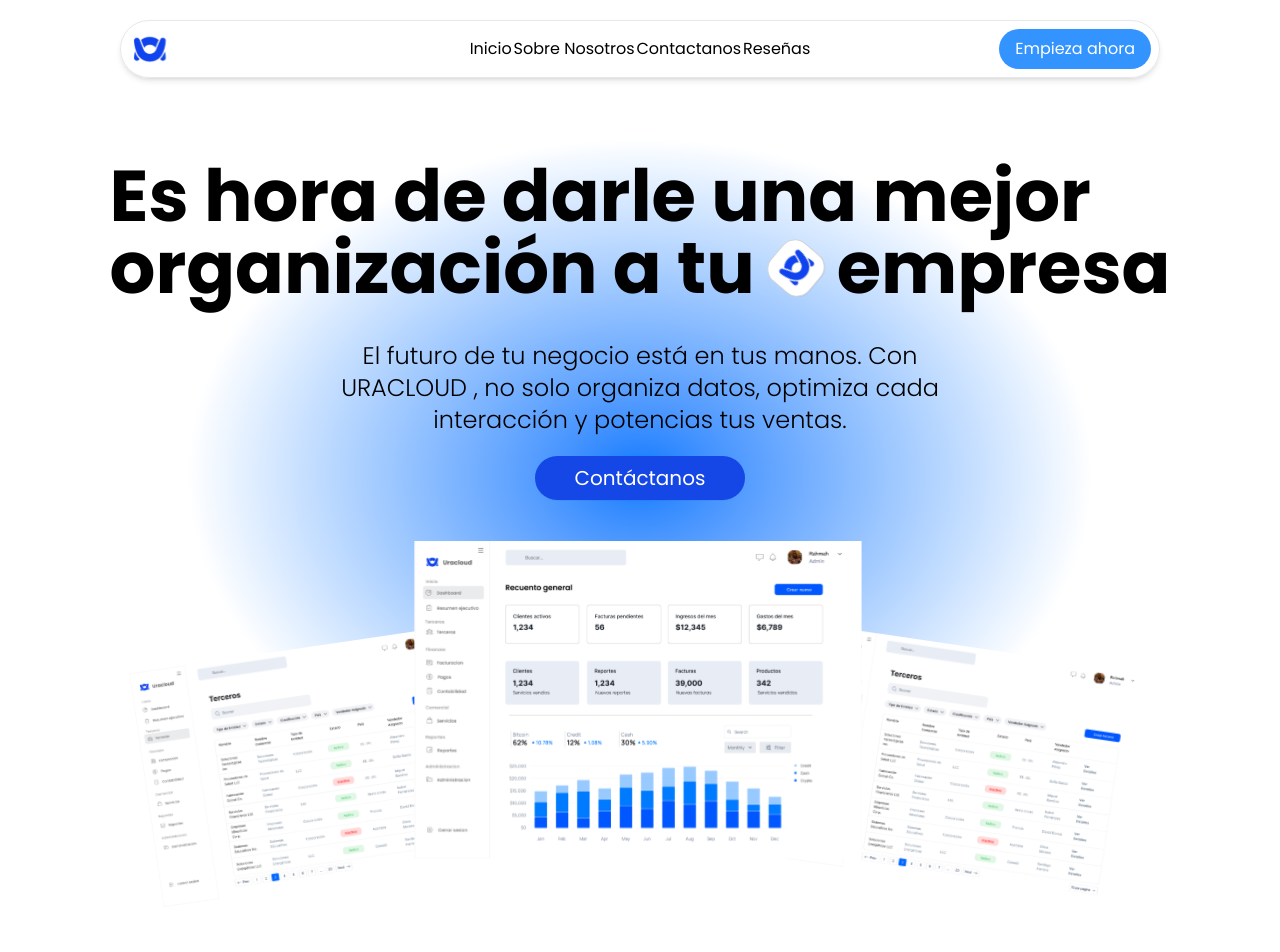
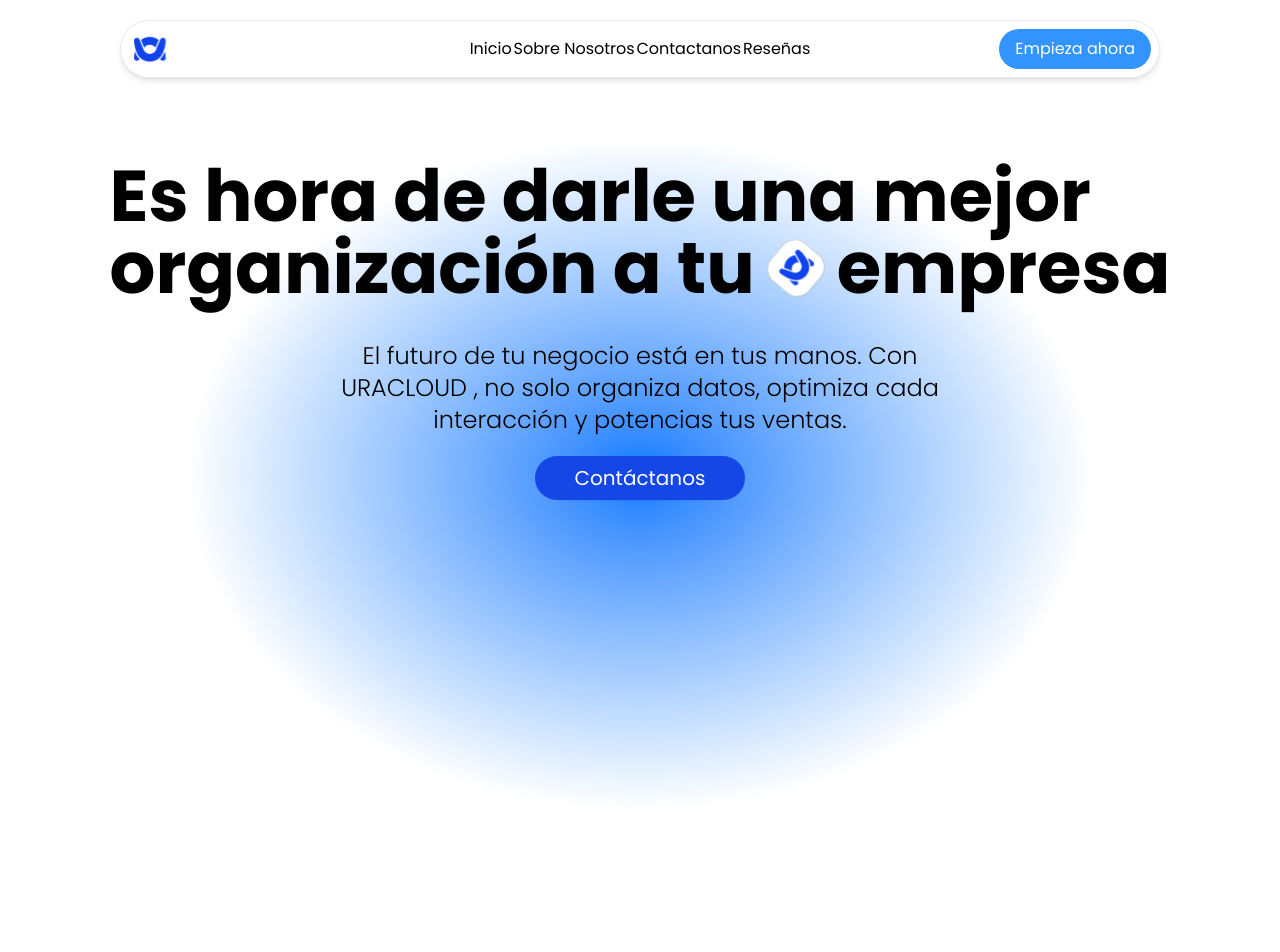
Before and after one commit to Urpirio/crm-2025, a Next.js app: page / in a window 1280 px wide. Shown: the top 952 px of the page. Built offline with nearby package versions, Linux system fonts and the light colour scheme.

Commit message:
Se agregaron nuevas animaciones

```diff
--- a/components/Components/Section_Hero.tsx
+++ b/components/Components/Section_Hero.tsx
@@ -1,6 +1,7 @@
 import Logo_Crm from "@/../public/Logo_Crm.svg";
 import Image from "next/image";
 import Screens_Crm from "@/../public/Screen_Crm.svg";
+import * as motion from "motion/react-client";
 
 export default function Section_Hero() {
   return (
@@ -33,13 +34,17 @@
           Contáctanos
         </button>
       </div>
-      <div className="w-full justify-center flex ">
+      <motion.div
+        whileHover={{ opacity: 1, scale: 1 }}
+        initial={{  opacity: 0,scale: 0.9 }}
+        className=" transition-all duration-300 w-full justify-center flex "
+      >
         <Image
           src={Screens_Crm}
           alt="Screens"
           className="w-[80%] h-1/2 object-contain border rounded-2xl"
         />
-      </div>
+      </motion.div>
     </section>
   );
 }
```
